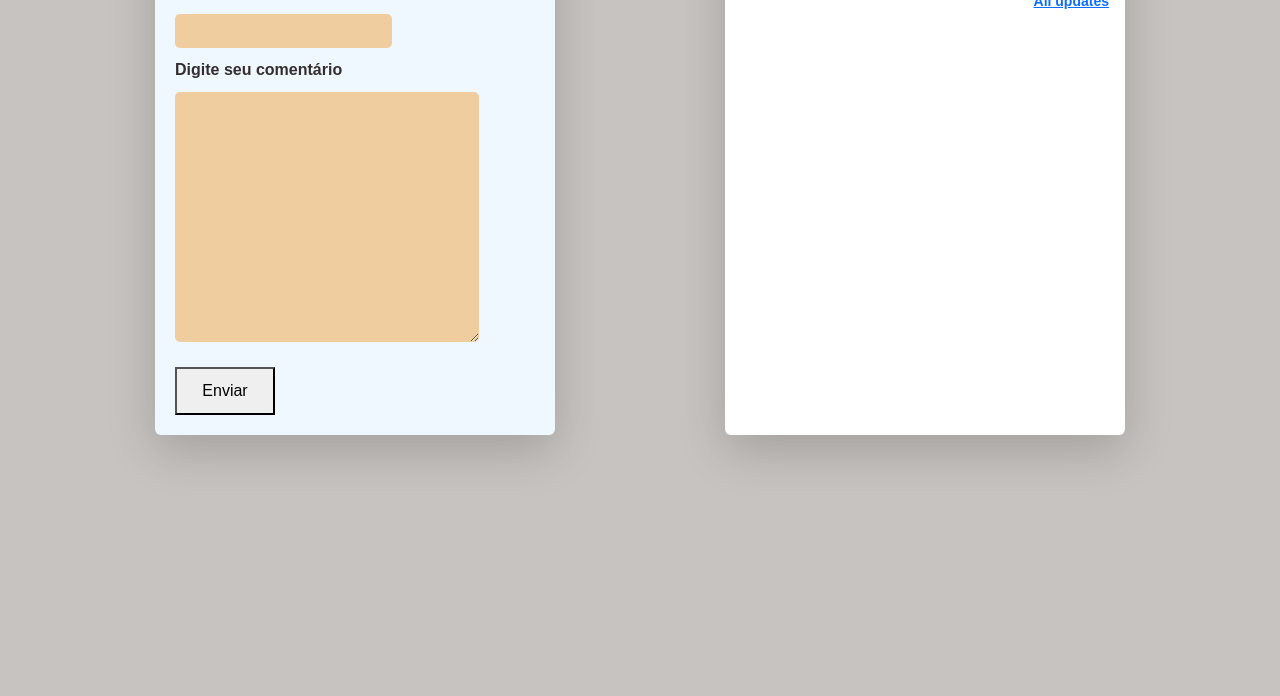
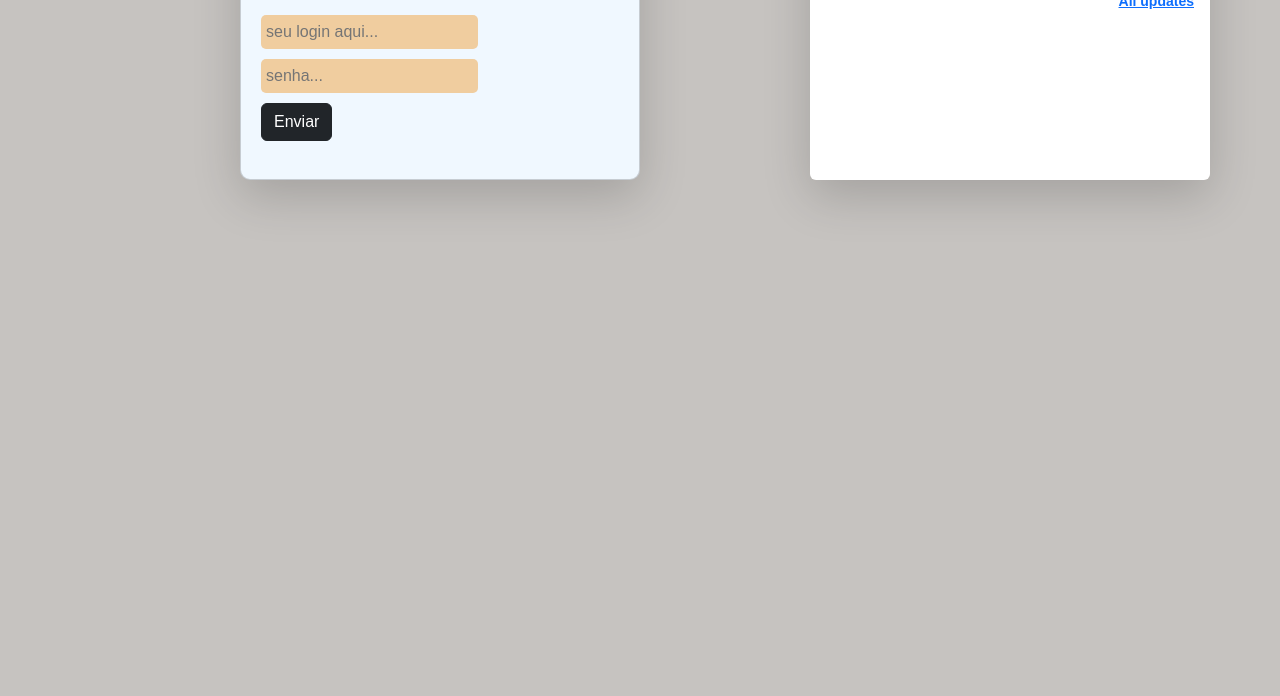
Before and after one commit to MaiconGois/hub-comentarios-MAFG, a plain HTML site: page FRONTEND/index.html in a window 1280 px wide. Shown: the part 104-800 px from the top of the page. Drawn offline with nearby package versions, Linux system fonts and the light colour scheme; no server answers.

Commit message:
correção do localhost

```diff
--- a/FRONTEND/index.html
+++ b/FRONTEND/index.html
@@ -14,15 +14,25 @@
     <!-- ADD NEW COMMENT -->
     <div class="container text-center">
         <div class="row ">
-            <div class="comments rounded shadow-lg" id="form-comentario">
+            <div class="col">
+                <div class="comments card shadow-lg" id="login-form">
+                    <h2>Login</h2>
+                    <form id="formLogin">
+                        <input type="text" name="username" id="username" placeholder="seu login aqui..." required>
+                        <input type="password" placeholder="senha..." name="password" required>
+                        <button class="btn btn-dark my-2" type="submit"> Enviar </button>
+                    </form>
+                </div>
+                <div class="comments rounded shadow-lg disabled"  id="form-comentario">
                     <h3>Novo Comentário</h3>
                     <form id="formComment">
                         <label for="autor">Autor</label>
                         <input type="text" name="autor" id="inputAuthor" required>
                         <label for="comentario">Digite seu comentário</label>
                         <textarea name="comentario" id="inputComment" cols="30" rows="10" required></textarea>
-                    <button type="submit" class="btn-submit">Enviar</button>
+                        <button type="submit" class="btn btn-dark my-2">Enviar</button>
                     </form>
+                </div>
             </div>
             <!-- DISPLAY COMMENTS -->
 <div class="comments p-3 bg-body rounded shadow-lg">
--- a/FRONTEND/style.css
+++ b/FRONTEND/style.css
@@ -13,11 +13,11 @@ body {
     /* border: 1px solid rgba(0, 0, 0, 0.2); */
     border-radius: 10px;
     font-weight: bold;
-    background-color:aliceblue;
+    background-color: aliceblue;
 
 }
 
-.comments *{
+.comments * {
     display: block;
 }
 
@@ -26,7 +26,9 @@ body {
     margin-bottom: 10px;
 }
 
-#form-comentario textarea, input {
+
+#form-comentario textarea,
+input {
     display: block;
     color: rgb(17, 35, 41);
     border-radius: 5px;
@@ -35,23 +37,44 @@ body {
     padding: 5px;
 }
 
-#form-comentario .btn-submit{
+#form-comentario .btn-submit {
     margin-top: 25px;
     padding: 10px;
     width: 100px;
 }
 
-#form-comentario{
+#login-form * {
+    margin-top: 10px;
+    margin-bottom: 10px;
+}
+
+#login-form,
+#form-comentario {
     height: fit-content;
 }
 
-#form-comentario form{
+
+#form-comentario form {
     margin: 10px auto 0px auto;
     padding: 10px auto 0px auto;
 }
 
-.date-style{
+.date-style {
     display: inline;
     font-size: smaller;
     height: fit-content;
 }
+
+.disabled {
+    display: none;
+}
+
+.comments {
+    transition: all 0.5s ease;
+}
+
+.comments.disabled {
+    opacity: 0;
+    pointer-events: none;
+
+}
```
Also changed, not shown: API/server.js (+11 -1 lines). Lines whose indentation alone changed are shown as unchanged.
